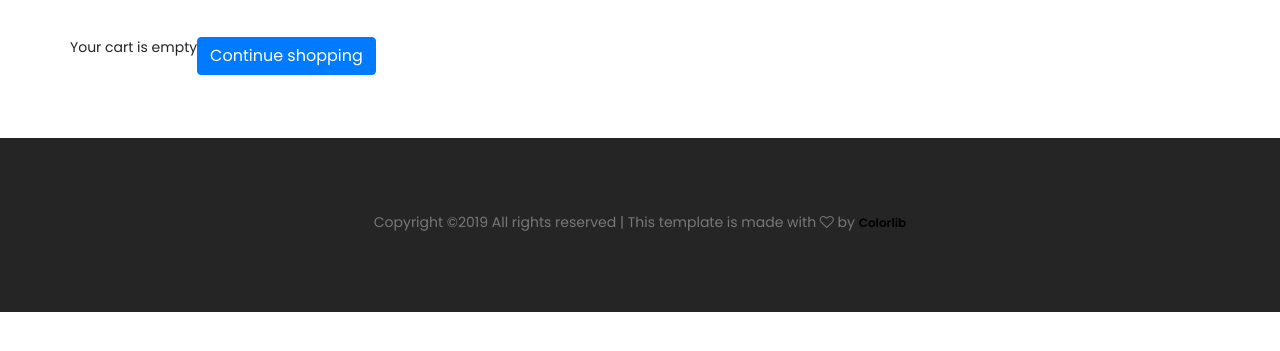
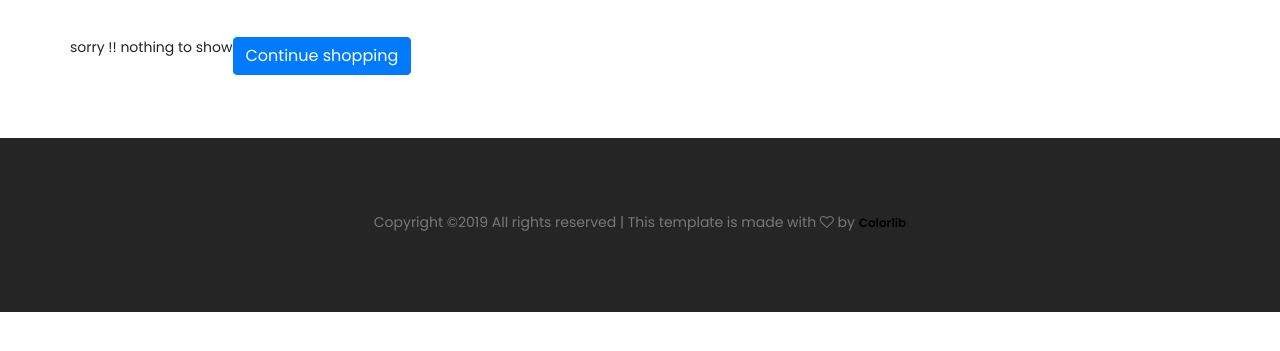
Before and after one commit to kevin123george/kart0, a Django app: template templates/categorylist.html in a window 1280 px wide. Shown: the part 86-437 px from the top of the page. Run offline with Django 3.2, Linux system fonts and the light colour scheme; the template is opened without the code that fills it, so the values that code supplies are empty; parts of the project's set-up code (start-up, migrations or seed data) failed here and were passed over; some libraries are stand-ins or nearby versions.

Commit message:
make it better

```diff
--- a/templates/categorylist.html
+++ b/templates/categorylist.html
@@ -72,14 +72,13 @@
 
           </div>
           {% empty %}
-          <tr>
-              <td colspan='5'>Your cart is empty</td>
-          </tr>
-          <tr>
-              <td colspan="5">
+
+              <td colspan='5'>sorry !! nothing to show </td>
+
+          <br />
               <a class='btn btn-primary float-right' href='/'>Continue shopping</a>
-              </td>
-          </tr>
+
+
           {%  endfor %}
 
 
```
